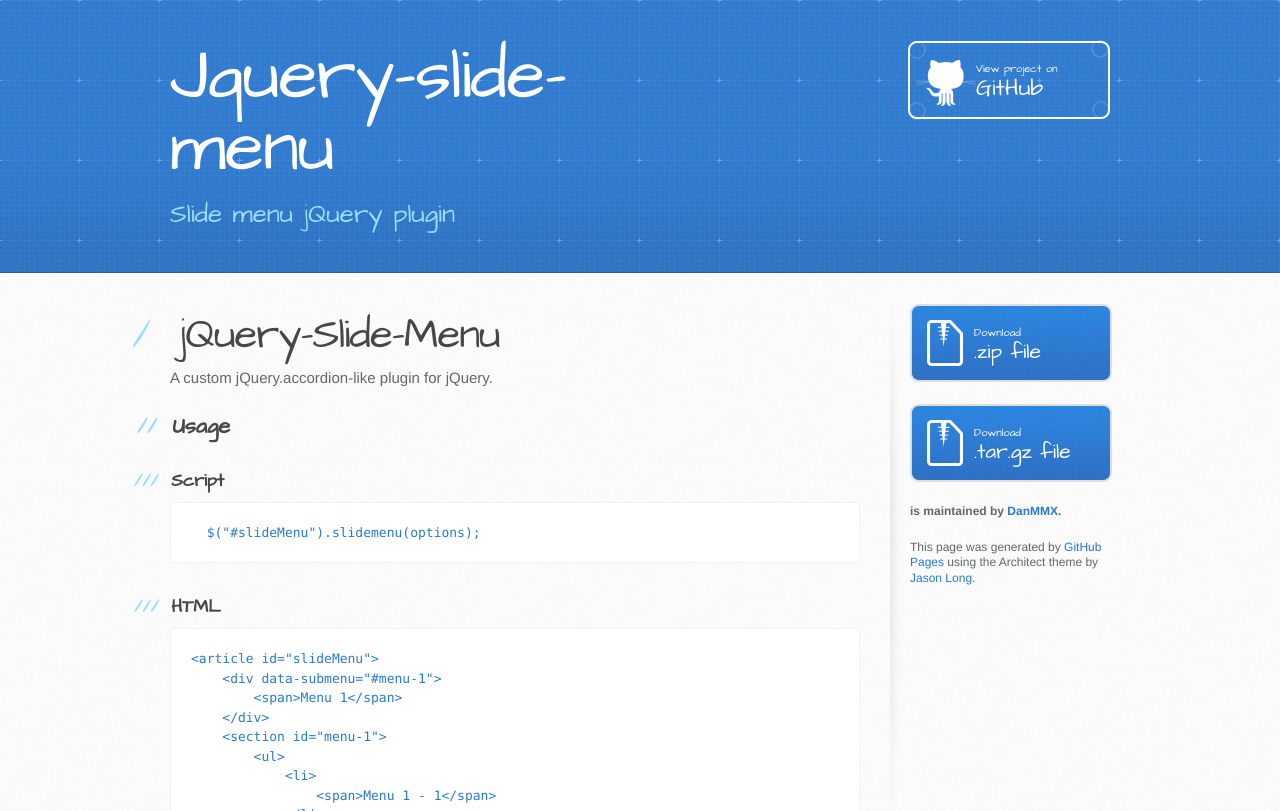
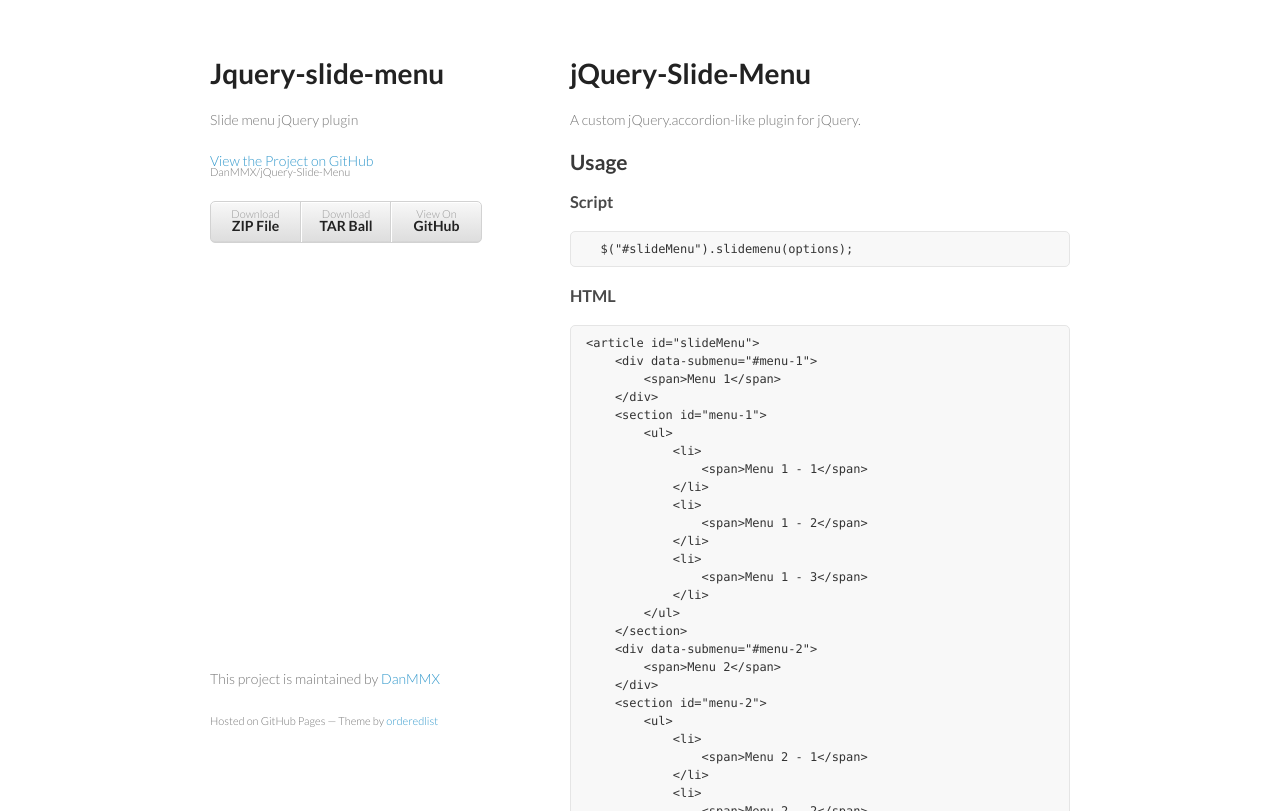
Before and after one commit to DanMMX/jQuery-Slide-Menu, a plain HTML site: page index.html in a window 1280 px wide. Shown: the top 811 px of the page. Drawn offline with Linux system fonts and the light colour scheme.

Commit message:
Create gh-pages branch via GitHub

```diff
--- a/index.html
+++ b/index.html
@@ -1,34 +1,34 @@
-<!DOCTYPE html>
+<!doctype html>
 <html>
   <head>
-    <meta charset='utf-8'>
+    <meta charset="utf-8">
     <meta http-equiv="X-UA-Compatible" content="chrome=1">
-    <meta name="viewport" content="width=device-width, initial-scale=1, maximum-scale=1">
-    <link href='https://fonts.googleapis.com/css?family=Architects+Daughter' rel='stylesheet' type='text/css'>
-    <link rel="stylesheet" type="text/css" href="stylesheets/stylesheet.css" media="screen" />
-    <link rel="stylesheet" type="text/css" href="stylesheets/pygment_trac.css" media="screen" />
-    <link rel="stylesheet" type="text/css" href="stylesheets/print.css" media="print" />
+    <title>Jquery-slide-menu by DanMMX</title>
 
+    <link rel="stylesheet" href="stylesheets/styles.css">
+    <link rel="stylesheet" href="stylesheets/pygment_trac.css">
+    <meta name="viewport" content="width=device-width, initial-scale=1, user-scalable=no">
     <!--[if lt IE 9]>
     <script src="//html5shiv.googlecode.com/svn/trunk/html5.js"></script>
     <![endif]-->
+  </head>
+  <body>
+    <div class="wrapper">
+      <header>
+        <h1>Jquery-slide-menu</h1>
+        <p>Slide menu jQuery plugin</p>
 
-    <title>Jquery-slide-menu by DanMMX</title>
-  </head>
+        <p class="view"><a href="https://github.com/DanMMX/jQuery-Slide-Menu">View the Project on GitHub <small>DanMMX/jQuery-Slide-Menu</small></a></p>
 
-  <body>
-    <header>
-      <div class="inner">
-        <h1>Jquery-slide-menu</h1>
-        <h2>Slide menu jQuery plugin</h2>
-        <a href="https://github.com/DanMMX/jQuery-Slide-Menu" class="button"><small>View project on</small>GitHub</a>
-      </div>
-    </header>
 
-    <div id="content-wrapper">
-      <div class="inner clearfix">
-        <section id="main-content">
-          <h1>
+        <ul>
+          <li><a href="https://github.com/DanMMX/jQuery-Slide-Menu/zipball/master">Download <strong>ZIP File</strong></a></li>
+          <li><a href="https://github.com/DanMMX/jQuery-Slide-Menu/tarball/master">Download <strong>TAR Ball</strong></a></li>
+          <li><a href="https://github.com/DanMMX/jQuery-Slide-Menu">View On <strong>GitHub</strong></a></li>
+        </ul>
+      </header>
+      <section>
+        <h1>
 <a name="jquery-slide-menu" class="anchor" href="#jquery-slide-menu"><span class="octicon octicon-link"></span></a>jQuery-Slide-Menu</h1>
 
 <p>A custom jQuery.accordion-like plugin for jQuery.</p>
@@ -134,25 +134,23 @@ If not provided, the default action is to slideToggle the current submenu.</p>
 <h3>
 <a name="-wwwcbbmovilcom" class="anchor" href="#-wwwcbbmovilcom"><span class="octicon octicon-link"></span></a>* <a href="http://www.cbbmovil.com">www.cbbmovil.com</a>
 </h3>
-        </section>
-
-        <aside id="sidebar">
-          <a href="https://github.com/DanMMX/jQuery-Slide-Menu/zipball/master" class="button">
-            <small>Download</small>
-            .zip file
-          </a>
-          <a href="https://github.com/DanMMX/jQuery-Slide-Menu/tarball/master" class="button">
-            <small>Download</small>
-            .tar.gz file
-          </a>
-
-          <p class="repo-owner"><a href="https://github.com/DanMMX/jQuery-Slide-Menu"></a> is maintained by <a href="https://github.com/DanMMX">DanMMX</a>.</p>
-
-          <p>This page was generated by <a href="pages.github.com">GitHub Pages</a> using the Architect theme by <a href="https://twitter.com/jasonlong">Jason Long</a>.</p>
-        </aside>
-      </div>
+      </section>
+      <footer>
+        <p>This project is maintained by <a href="https://github.com/DanMMX">DanMMX</a></p>
+        <p><small>Hosted on GitHub Pages &mdash; Theme by <a href="https://github.com/orderedlist">orderedlist</a></small></p>
+      </footer>
     </div>
-
+    <script src="javascripts/scale.fix.js"></script>
+              <script type="text/javascript">
+            var gaJsHost = (("https:" == document.location.protocol) ? "https://ssl." : "http://www.");
+            document.write(unescape("%3Cscript src='" + gaJsHost + "google-analytics.com/ga.js' type='text/javascript'%3E%3C/script%3E"));
+          </script>
+          <script type="text/javascript">
+            try {
+              var pageTracker = _gat._getTracker("UA-45548940-2");
+            pageTracker._trackPageview();
+            } catch(err) {}
+          </script>
 
   </body>
 </html>
```
Also changed, not shown: params.json (+1 -1 lines).
